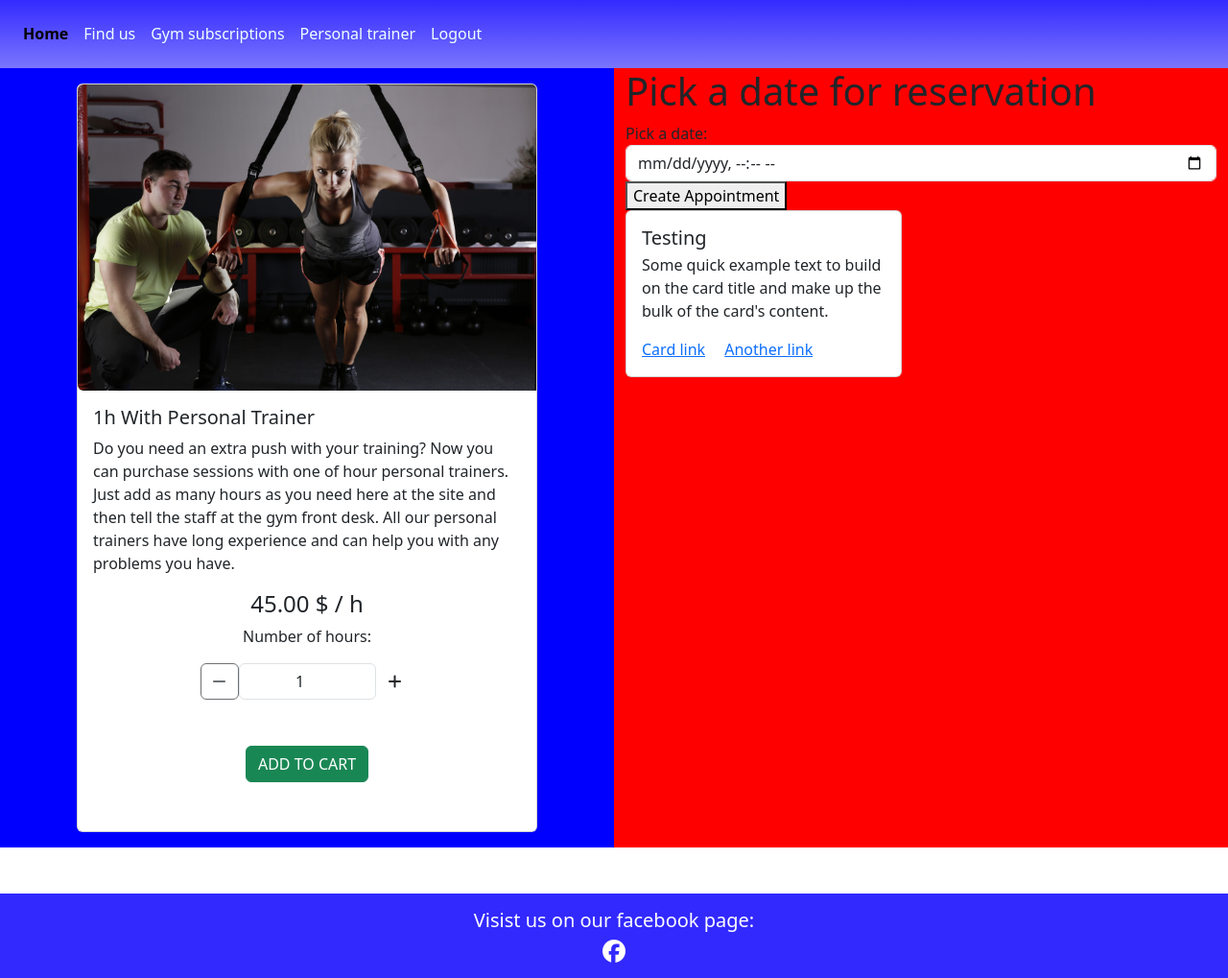
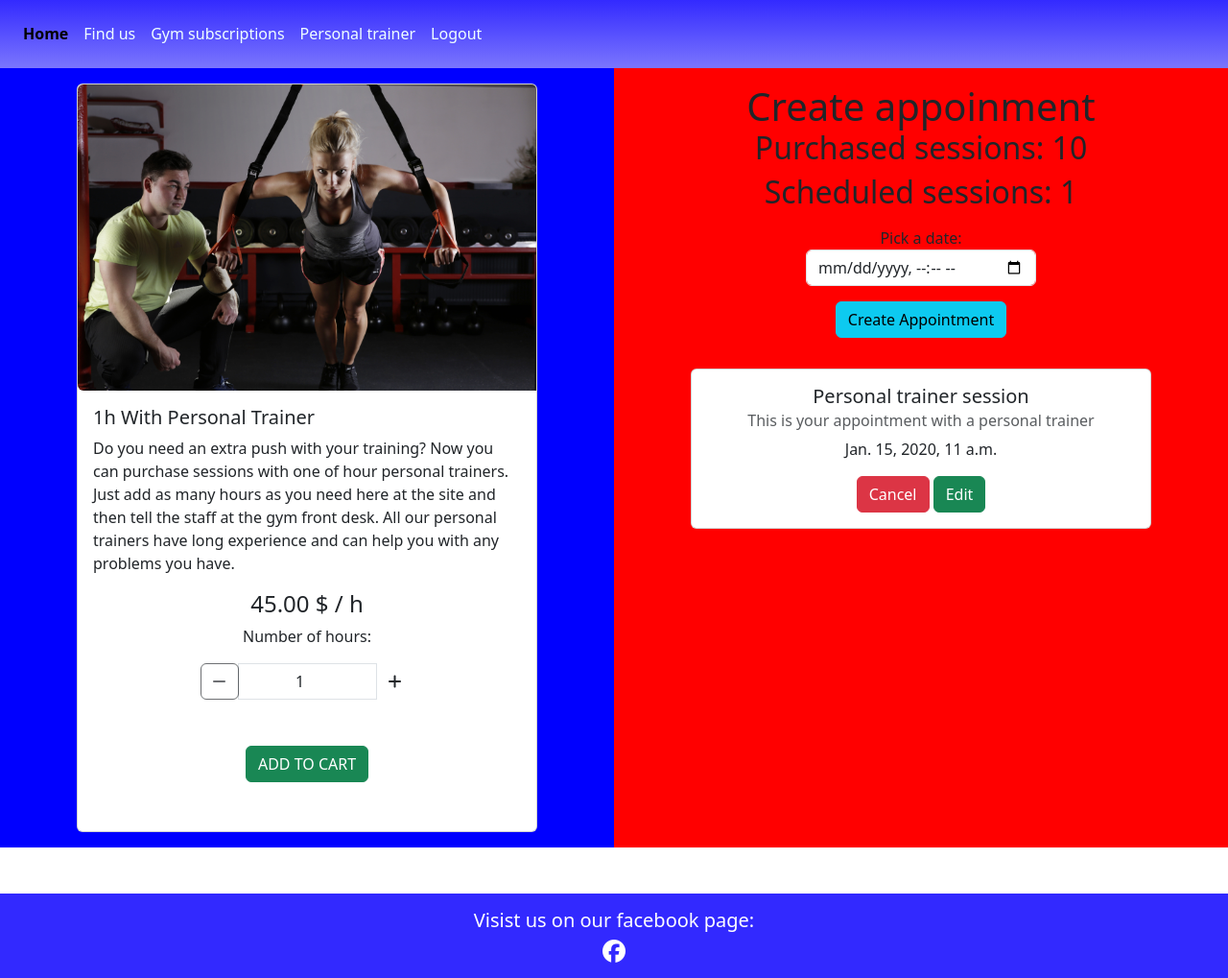
Before and after one commit to MTSSamsioe/sanitas, a Django app: page /products/pt_sessions/ in a window 1280 px wide. Shown: the part 59-1078 px from the top of the page at 96% size. Run offline with Django 3.2, Linux system fonts and the light colour scheme; a user stored in the database is signed in; data comes from the database, SQL or seed files in the repository; tables that the repository leaves empty hold one stand-in row (values such as "Sample post"); some libraries are stand-ins or nearby versions.

Commit message:
Add stylig to pt_sessions.html

```diff
--- a/products/forms.py
+++ b/products/forms.py
@@ -35,7 +35,7 @@ class AppointmentsForm(forms.ModelForm):
         # if user:
         # if Appointment_amount > purchased_hours:
         # raise ValidationError('testing')
-        print('Slut på init')
+        # print('Slut på init')
 
     def clean_date_time(self, *args, **kwargs):
         date_time = self.cleaned_data.get('date_time')
--- a/products/templates/products/pt_sessions.html
+++ b/products/templates/products/pt_sessions.html
@@ -12,7 +12,7 @@
 
 <div class="container-fluid">
   <div class="row ">
-    <div class="col-md-6 d-flex justify-content-center " style="background-color: blue;">
+    <div class="col-lg-6 d-flex justify-content-center " style="background-color: blue;">
 
         {% for pt_session in pt_sessions %}
           <div class="card p-0 m-3" style="width: 30rem; height: 780px;">
@@ -30,7 +30,7 @@
 
                   <p class="">Number of hours:</p>
 
-                  <div class="form-group w-50 d-flex justify-content-center  m-auto">
+                  <div class="form-group input-group w-50 d-flex justify-content-center  m-auto">
 
                     <div class="input-group-prepend ">
 
@@ -73,29 +73,33 @@
     </div>
     <!--A Col-6 slut A -->
     <!-- Col-6 start v -->
-    <div class="col-md-6 " style="background-color: red;">
+    <div class="col-lg-6 d-flex justify-content-center text-center" style="background-color: red;">
+
 
 
       <div >
         {% if quantity %}
-        <form method="POST" action="create">
-          <h1> Pick a date for reservation</h1>
+        <h1 class="h1 mt-3 m-auto"> Create appoinment</h1>
+        <h2>Purchased sessions: {{quantity}}</h2>
+        <h2>Scheduled sessions: {{scheduled_sessions}}</h2>
+        <form method="POST" action="create" class="form w-50 m-auto my-3">
           {% csrf_token %}
           {{ form }}
-          <button type="submit" >Create Appointment</button>
+          <button type="submit" class="btn btn-info my-3" >Create Appointment</button>
         </form>
-
+        {% else%}
+        <h3 class="h3"> Purchase a personal trainer session before schedulig</h3>
         {% endif %}
 
         {% if appointments %}
-        {% for appointment in appointments_time %}
-        <div class="card" style="width: 18rem;">
+        {% for appointment in appointments %}
+        <div class="card my-3 m-auto" style="width: 30rem;">
           <div class="card-body">
-            <h5 class="card-title">Testing</h5>
-            <h6 class="card-subtitle mb-2 text-muted">{{appointment.date_time}}</h6>
-            <p class="card-text">Some quick example text to build on the card title and make up the bulk of the card's content.</p>
-            <a href="#" class="card-link">Card link</a>
-            <a href="#" class="card-link">Another link</a>
+            <h5 class="card-title">Personal trainer session</h5>
+            <h6 class="card-subtitle mb-2 text-muted">This is your appointment with a personal trainer</h6>
+            <p class="card-text">{{appointment.date_time}}</p>
+            <a href="#" class="btn btn-danger">Cancel</a>
+            <a href="#" class="btn btn-success">Edit</a>
           </div>
         </div>
         {% endfor%}
--- a/products/views.py
+++ b/products/views.py
@@ -9,10 +9,12 @@ from .forms import AppointmentsForm
 
 def pt_sessions(request):
     """ A view to show all personal trainer sessions and appointments"""
-    appointments = len(Appointments.objects.filter(user=request.user).values_list())
+    scheduled_sessions = len(Appointments.objects.filter(user=request.user).values_list())
     quantity = sum(i[0] for i in Order_item.objects.filter(user=request.user).values_list('quantity'))
     appointments_time = Appointments.objects.filter(user=request.user).values_list('date_time')
     pt_sessions = Products.objects.filter(category=2)
+    # Appointment
+    appointments = Appointments.objects.filter(user=request.user)
 
     # Appoint ment form
     form = AppointmentsForm()
@@ -21,6 +23,7 @@ def pt_sessions(request):
         'quantity': quantity,
         'form': form,
         'appointments': appointments,
+        'scheduled_sessions': scheduled_sessions,
         'appointments_time': appointments_time,
     }
 
```
